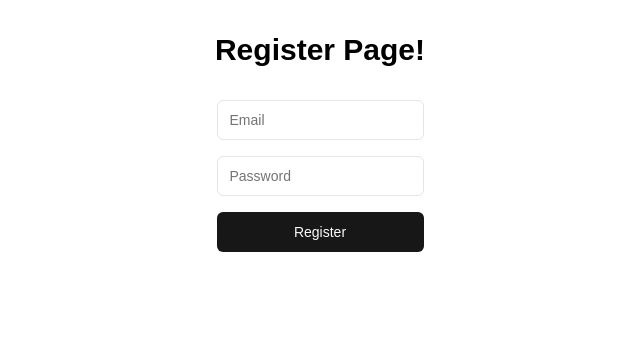
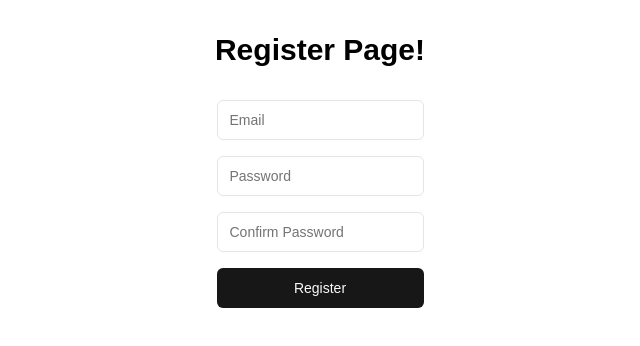
Before and after one commit to davinleong/insideout, a Next.js app in the folder frontend/: page /dashboard/register in a window 1280 px wide. Shown: the top 346 px of the page, without its empty margins (320-960 px from the left). Built offline with nearby package versions, Linux system fonts and the light colour scheme.

Commit message:
added confirm password field to register page

```diff
--- a/frontend/src/app/dashboard/register/page.tsx
+++ b/frontend/src/app/dashboard/register/page.tsx
@@ -9,6 +9,7 @@ import { FormEvent, useState } from "react";
 export default function Register() {
   const [email, setEmail] = useState("");
   const [password, setPassword] = useState("");
+  const [confirmPassword, setConfirmPassword] = useState("");
 
   const handleSubmit = (event: FormEvent) => {
     event.preventDefault();
@@ -33,6 +34,12 @@ export default function Register() {
             value={password}
             onChange={(e) => setPassword(e.target.value)}
           />
+          <Input
+            type="password"
+            placeholder="Confirm Password"
+            value={confirmPassword}
+            onChange={(e) => setConfirmPassword(e.target.value)}
+          />
           <Button type="submit" className="w-full">
             Register
           </Button>
```
